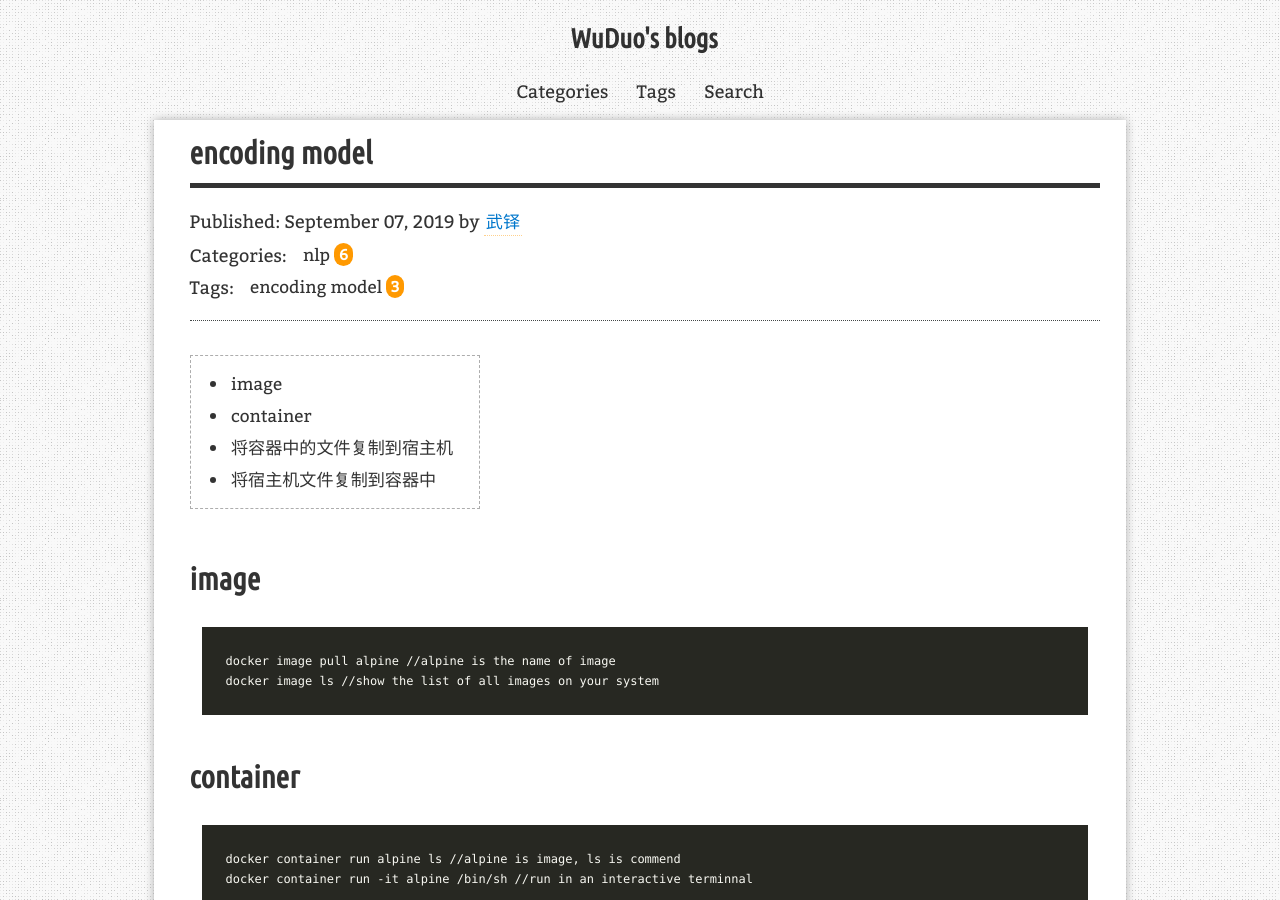
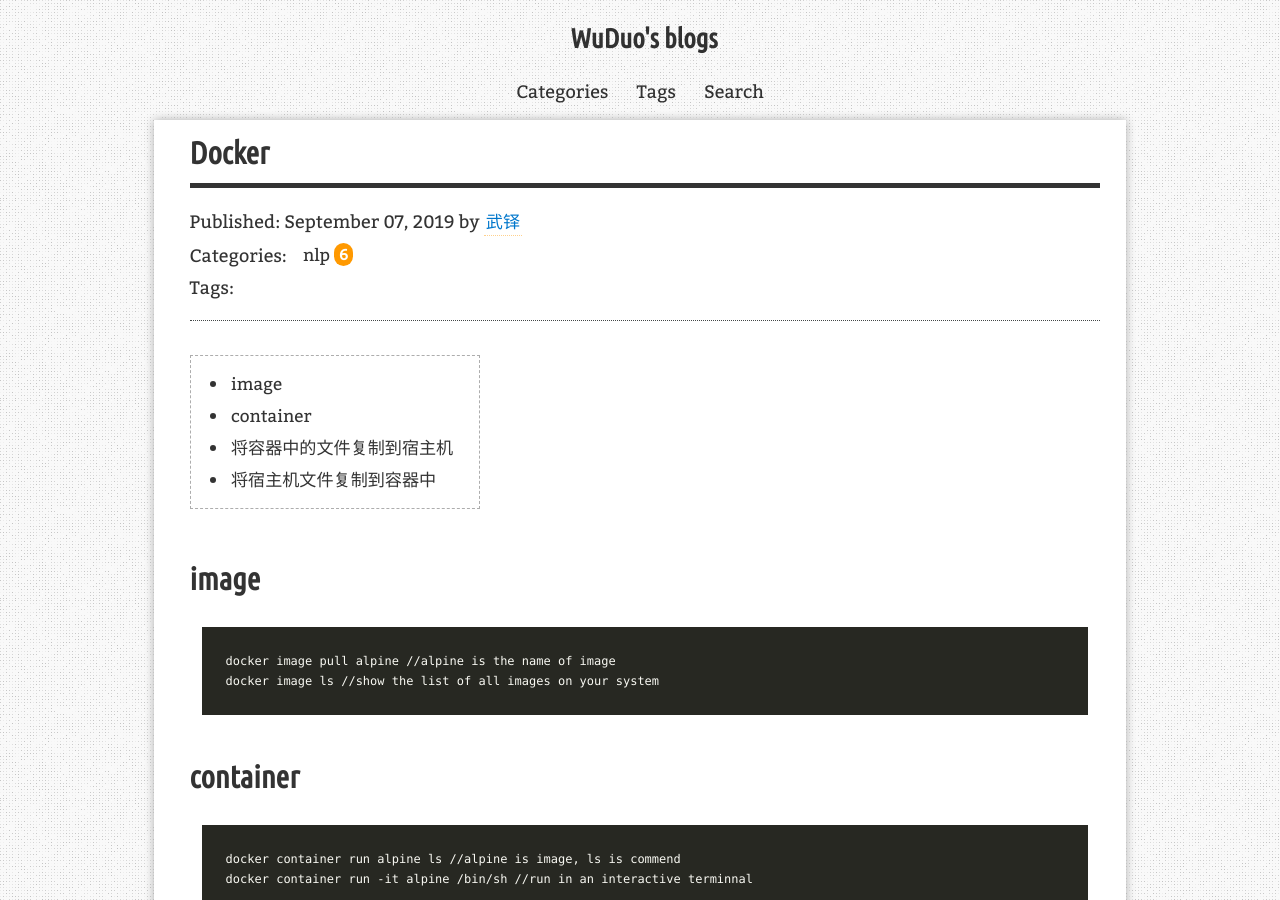
Before and after one commit to programmingduo/blog, a Jekyll site: the page built from _posts/2019-09-07-Docker.md, in a window 1280 px wide and 900 px high. Built offline with Jekyll 4.4.1, drawn with Linux system fonts in a browser that asks for light colours; nearby versions of some CDN libraries; comment, search, counter and statistics services are not loaded.

Commit message:
title and descriptions

```diff
--- a/_posts/2019-09-07-Docker.md
+++ b/_posts/2019-09-07-Docker.md
@@ -1,9 +1,9 @@
 ---
 layout: post
-title: "encoding model"
-description: "encoding model"
+title: "Docker"
+description: "docker"
 categories: [nlp]
-tags: [encoding model]
+tags: []
 redirect_from:
   - /2019/09/07/
 ---
```
Also changed, not shown: _posts/2019-08-01-NLP.md (+1 -1 lines), _posts/2020-02-03-RE文章阅读笔记.md (+1 -1 lines).
